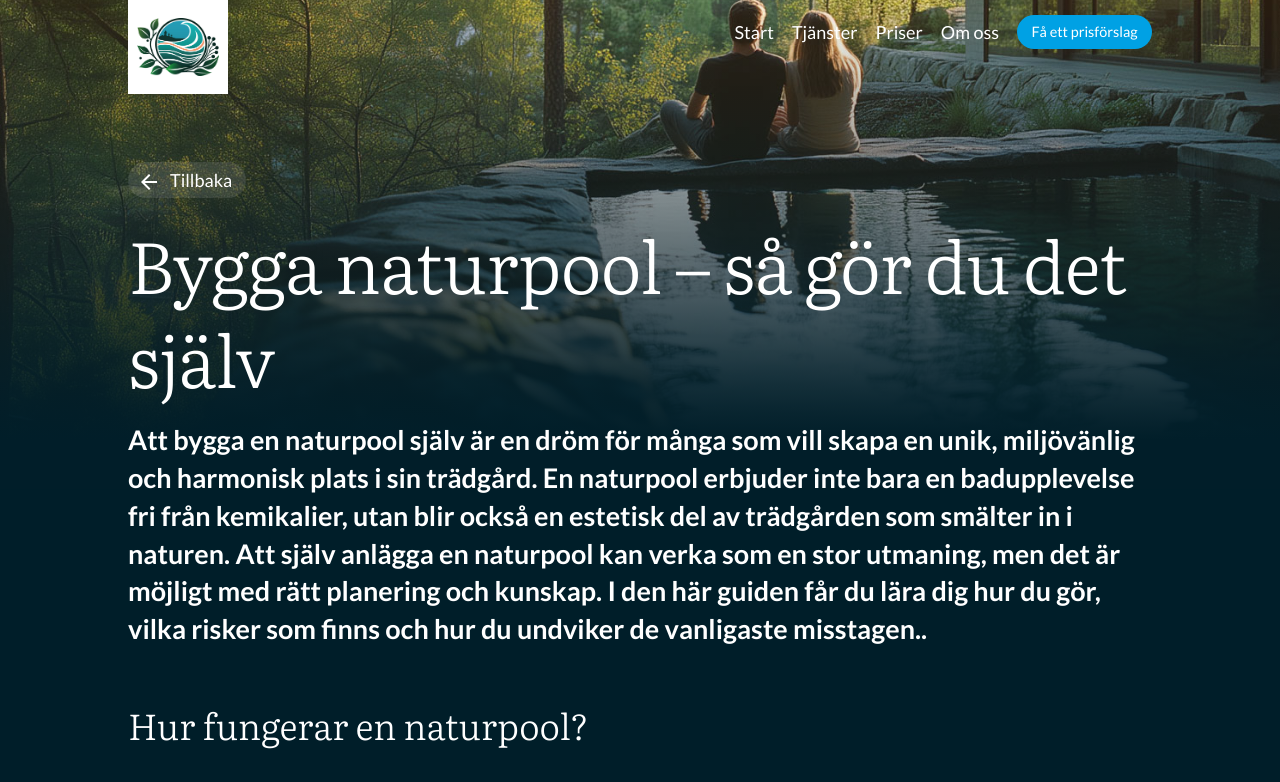
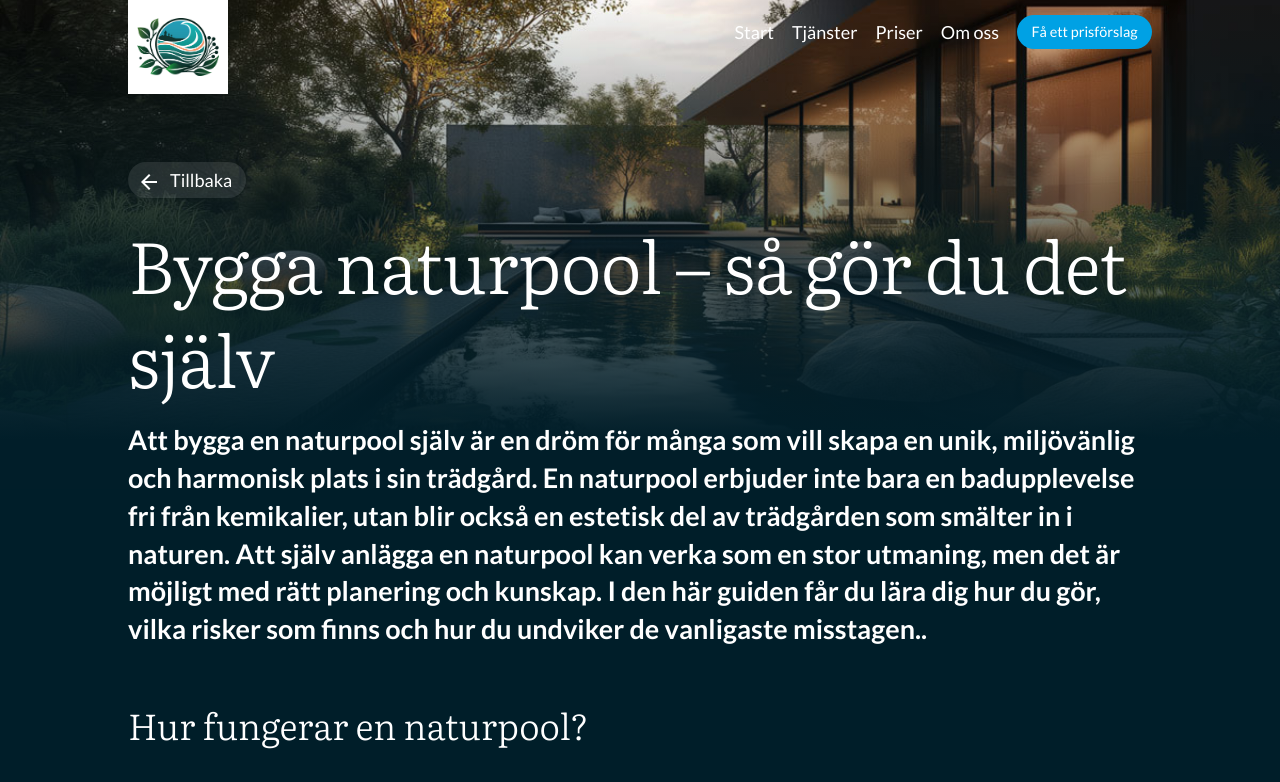
Before and after one commit to BenjaminRehmie/faunapoolen, a plain HTML site: page blog/posts/build-your-own-nature-pool.html in a window 1280 px wide. Shown: the top 782 px of the page. Drawn offline with nearby package versions, Linux system fonts and the light colour scheme.

Commit message:
updated contact and blog post image

```diff
--- a/blog/posts/build-your-own-nature-pool.html
+++ b/blog/posts/build-your-own-nature-pool.html
@@ -59,7 +59,7 @@
 <section class="blog-post">
     <div class="section-content">
 <div class="background-image">
-    <img src="/assets/images/blog/blog-post-build-your-own-nature-pool.jpg" alt="Bygga naturpool – så gör du det själv">
+    <img src="/assets/images/blog/blog-post-mood-image-1.jpg" alt="Bygga naturpool – så gör du det själv">
 </div>
 
 <h2>Hur fungerar en naturpool?</h2>
@@ -81,6 +81,7 @@
 
 <h2>Pris för att bygga naturpool</h2>
 <p>Att bygga en naturpool själv kan vara kostnadseffektivt jämfört med att anlita en professionell installatör, men det är viktigt att förstå kostnaderna. Materialkostnaderna för en mindre naturpool kan börja på cirka 50 000–100 000 kronor, men detta beror på storlek, materialval och vilka komponenter du behöver köpa. Om du gör misstag som kräver reparationer eller omarbetningar kan kostnaderna dock snabbt överstiga budgeten.</p>
+<img src="/assets/images/blog/blog-post-mood-image-1.jpg" alt="Pris för att bygga naturpool">
 
 <h2>Är det bättre att anlita en professionell?</h2>
 <p>Även om det är möjligt att bygga en naturpool själv är det inte utan risker. Ett enda misstag, som felaktigt dimensionerad regenerationszon eller bristande tätning, kan leda till problem som är både tidskrävande och dyra att åtgärda. Professionella installatörer har erfarenheten och kunskapen att eliminera dessa risker och skapa en hållbar och välfungerande naturpool från början.</p>
```
Also changed, not shown: contact/index.html (+1 -1 lines), assets/images/blog/blog-post-mood-image-1.jpg (added), 4 other files.
